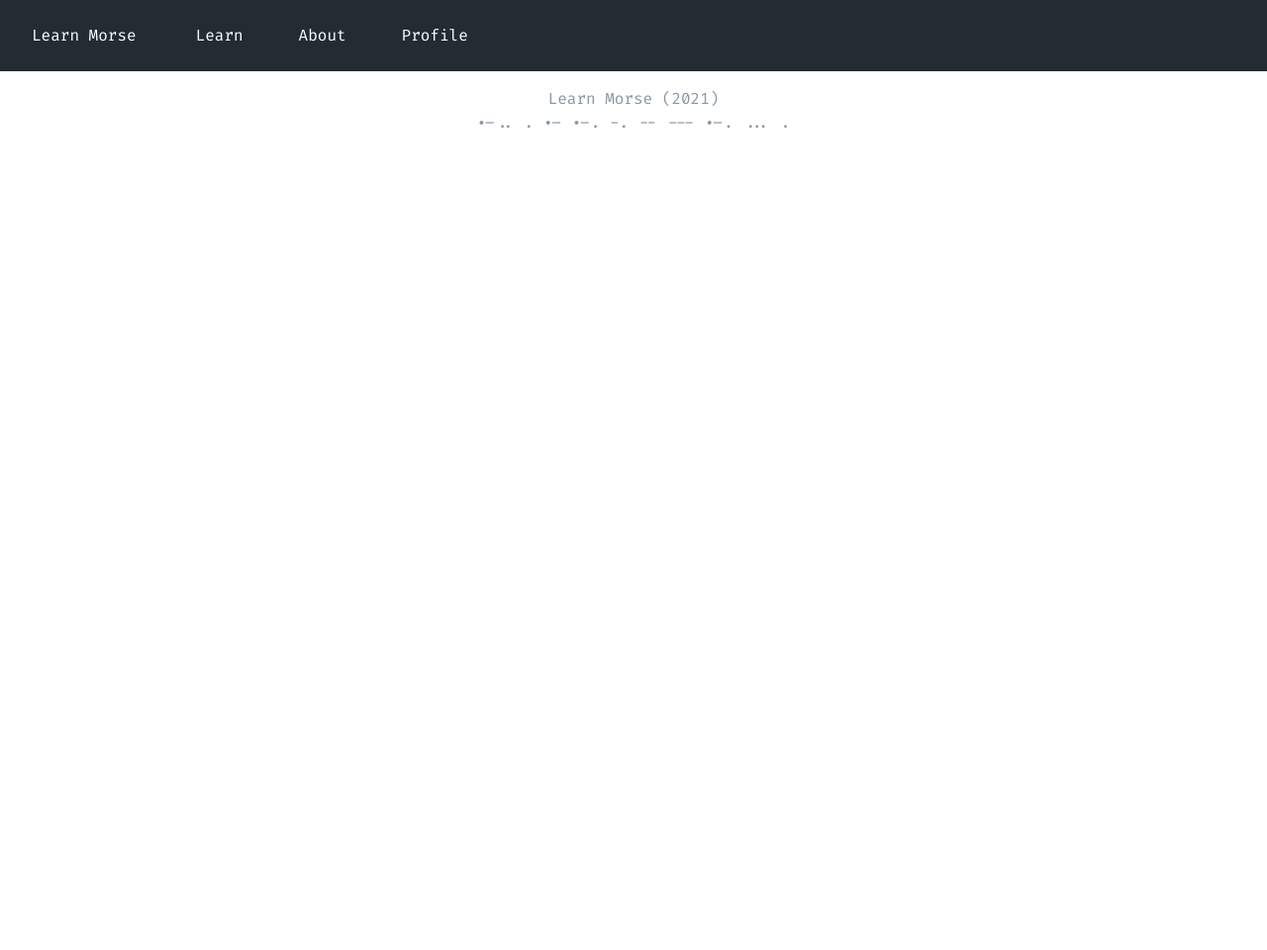
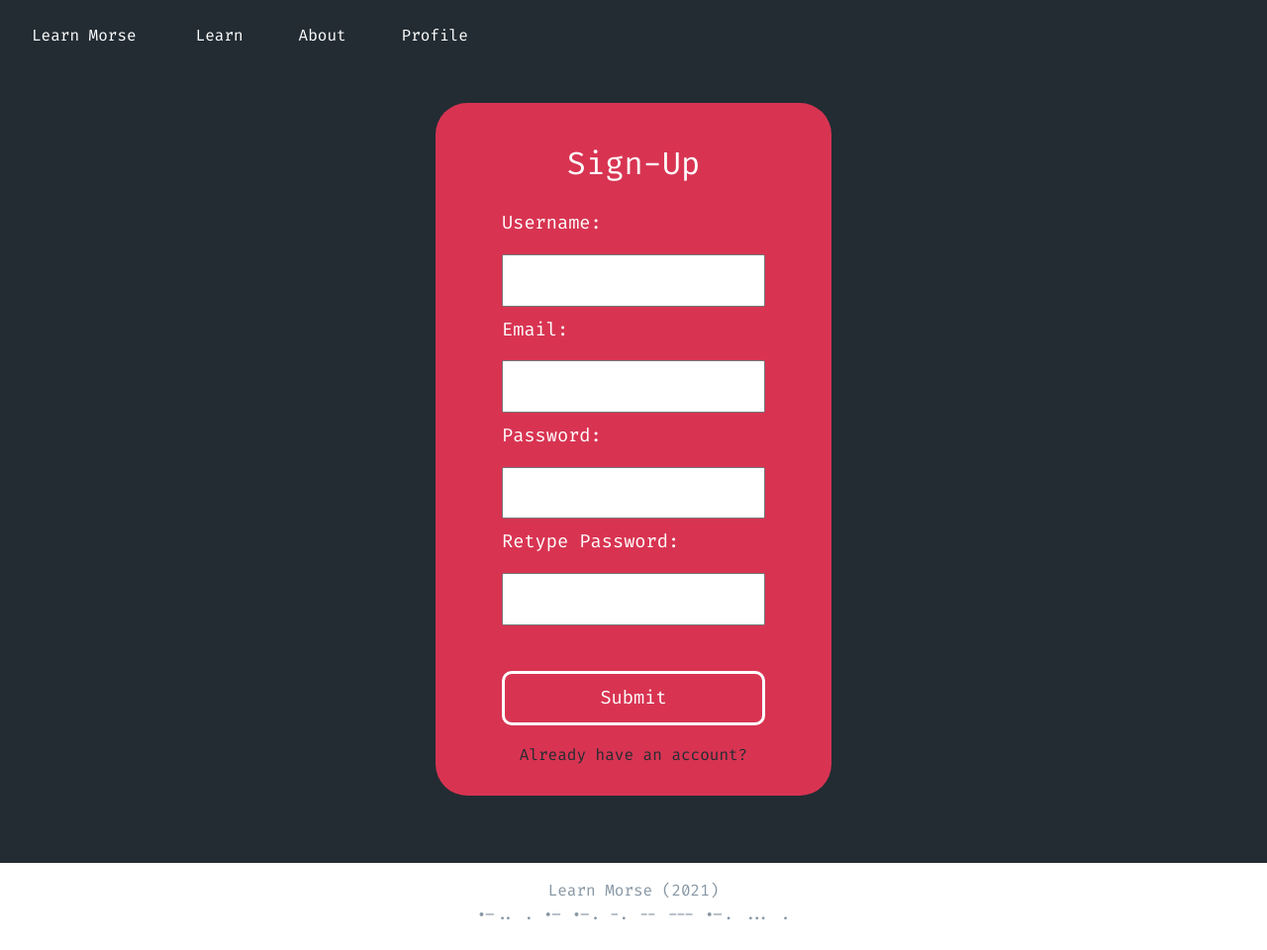
Before and after one commit to jonathanjchoong/learn-morse, a Flask app: template app/templates/signup.html in a window 1280 px wide. Shown: the whole page at 99% size. Before the commit the page ends 130 px from the top, so only its background shows below. Run offline with Flask 2, Linux system fonts and the light colour scheme; the template is opened without the code that fills it, so the values that code supplies are empty; some libraries are stand-ins or nearby versions.

Commit message:
added sign-up page styling

```diff
--- a/app/static/CSS/login.css
+++ b/app/static/CSS/login.css
@@ -17,7 +17,7 @@ a:hover {
   font-family: "Fira Code", monospace;
   background-color: #232c33;
   color: white;
-  height: 85vh;
+  height: 100vh;
   font-size: 14pt;
   padding: 2rem;
   line-height: 2.5;
@@ -31,7 +31,18 @@ a:hover {
   align-items: center;
   background-color: #d83452;
   padding: 2rem;
-  height: 82%;
+  height: 70%;
+  width: 95%;
+  border-radius: 2rem;
+}
+
+.signup-fields {
+  display: flex;
+  flex-direction: column;
+  align-items: center;
+  background-color: #d83452;
+  padding: 2rem;
+  height: 95%;
   width: 95%;
   border-radius: 2rem;
 }
@@ -49,4 +60,8 @@ a:hover {
     height: 500px;
     width: 400px;
   }
+  .signup-fields {
+    height: 700px;
+    width: 400px;
+  }
 }
--- a/app/templates/signup.html
+++ b/app/templates/signup.html
@@ -4,7 +4,7 @@
     <meta charset="UTF-8" />
     <meta http-equiv="X-UA-Compatible" content="IE=edge" />
     <meta name="viewport" content="width=device-width, initial-scale=1.0" />
-    <link rel="stylesheet" href="../static/CSS/homepage.css" />
+    <link rel="stylesheet" href="../static/CSS/login.css" />
     <link rel="stylesheet" href="../static/CSS/universal.css" />
     <!-- Latest compiled and minified CSS -->
     <link
@@ -71,7 +71,24 @@
         </ul>
       </div>
     </nav>
+    <div class="login-page">
+      <div class="signup-fields">
+        <h2>Sign-Up</h2>
+        <form action="">
+          <label for="username">Username:</label><br />
+          <input type="text" id="username" name="username" /><br />
+          <label for="email">Email:</label><br />
+          <input type="text" id="username" name="username" /><br />
+          <label for="password">Password:</label><br />
+          <input type="password" id="password" name="password" /><br />
+          <label for="retype-password">Retype Password:</label><br />
+          <input type="password" id="retype-password" name="retype-password" /><br /><br />
+          <input id="submit" type="submit" value="Submit" />
 
+        </form>
+        <a href="login.html">Already have an account?</a>
+      </div>
+    </div>
     <div class="footer">
       <p>
         Learn Morse (2021)<br />
```
